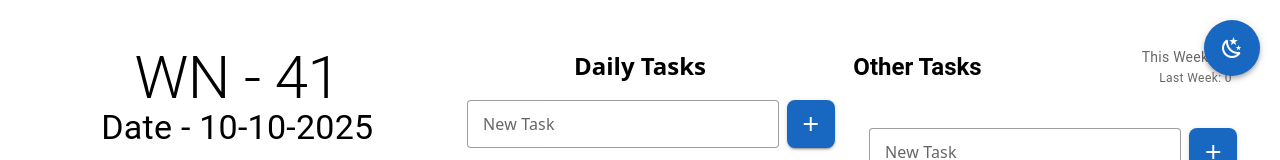
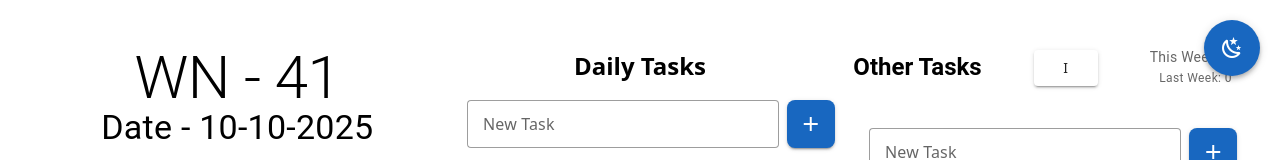
Before and after one commit to sachinkmohan/life-dashboard, a Vue app: page / in a window 1280 px wide. Shown: the top 160 px of the page. Built offline with nearby package versions, Linux system fonts and the light colour scheme.

Commit message:
Add weekly statistics header and improve percentage change display logic

```diff
--- a/src/components/OtherTasks.vue
+++ b/src/components/OtherTasks.vue
@@ -3,17 +3,25 @@
     <!-- Added: Header with weekly statistics -->
     <div class="d-flex align-center justify-space-between mb-6">
       <h2 class="text-h5 font-weight-bold">Other Tasks</h2>
+      <v-btn
+        @click="
+          {
+            lastWeekCount++;
+          }
+        "
+        >I</v-btn
+      >
       <div class="text-right">
         <div class="d-flex align-center justify-end">
-          <p class="text-body-2 text-medium-emphasis mr-2">
+          <p class="text-body-2 text-medium-emphasis">
             This Week:
             <span class="font-weight-semibold text-high-emphasis">{{
               thisWeekCount
             }}</span>
           </p>
-          <!-- Added: Conditional arrow and percentage change display -->
+          <!-- Modified: Check for null explicitly and use optional chaining -->
           <v-icon
-            v-if="percentageChange !== 0"
+            v-if="percentageChange !== null && percentageChange !== 0"
             :color="percentageChange > 0 ? 'success' : 'error'"
             size="small"
             class="mr-1"
@@ -21,11 +29,15 @@
             {{ percentageChange > 0 ? "mdi-arrow-up" : "mdi-arrow-down" }}
           </v-icon>
           <span
-            v-if="percentageChange !== 0"
+            v-if="percentageChange !== null && percentageChange !== 0"
             class="text-body-2 font-weight-semibold"
             :class="percentageChange > 0 ? 'text-success' : 'text-error'"
           >
-            {{ Math.abs(percentageChange).toFixed(1) }}%
+            {{
+              percentageChange !== null
+                ? Math.abs(percentageChange).toFixed(1)
+                : "N/A"
+            }}%
           </span>
         </div>
         <p class="text-caption text-medium-emphasis">
@@ -188,10 +200,10 @@ const thisWeekCount = ref(0);
 const lastWeekCount = ref(0);
 const weekStartDate = ref("");
 
-// Added: Computed property for percentage change
-const percentageChange = computed(() => {
+// Modified: Explicitly type the return as number | null to handle TypeScript properly
+const percentageChange = computed<number | null>(() => {
   if (lastWeekCount.value === 0) {
-    return thisWeekCount.value > 0 ? 100 : 0;
+    return null;
   }
   return (
     ((thisWeekCount.value - lastWeekCount.value) / lastWeekCount.value) * 100
```
